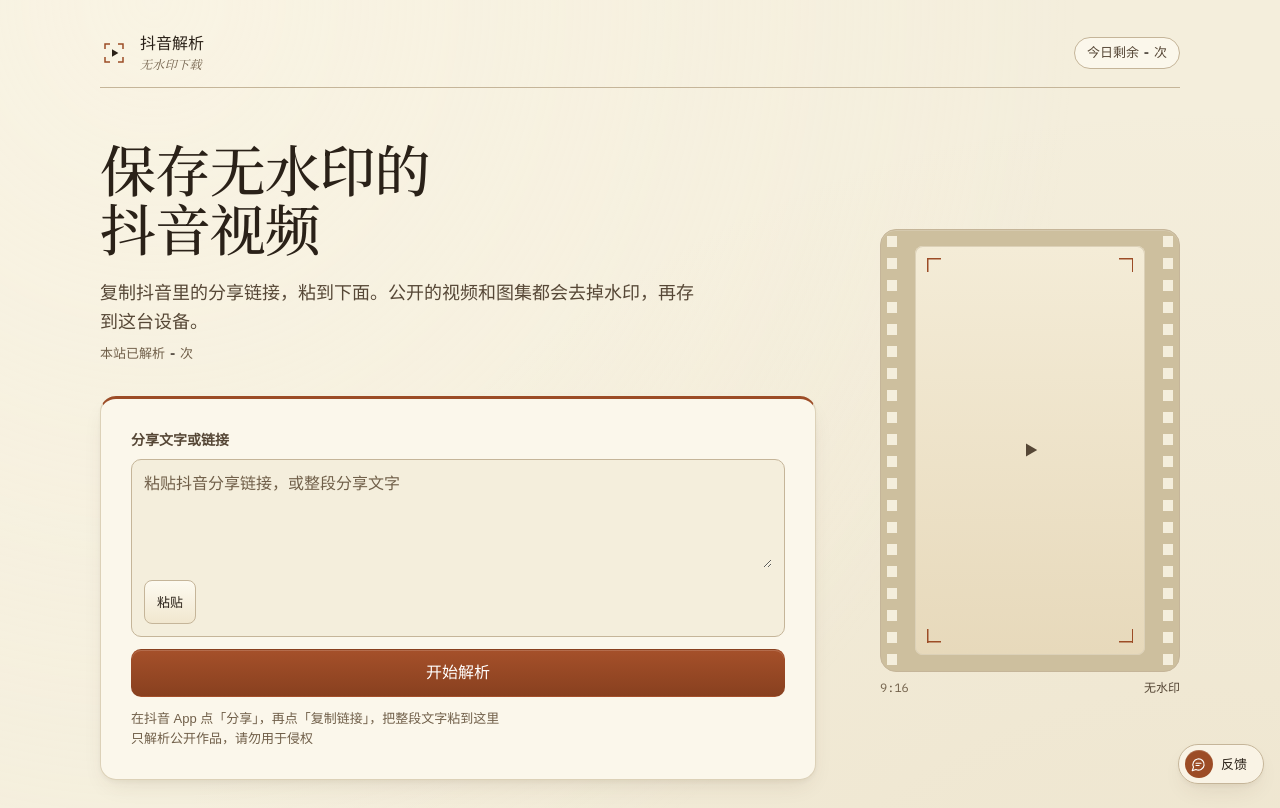
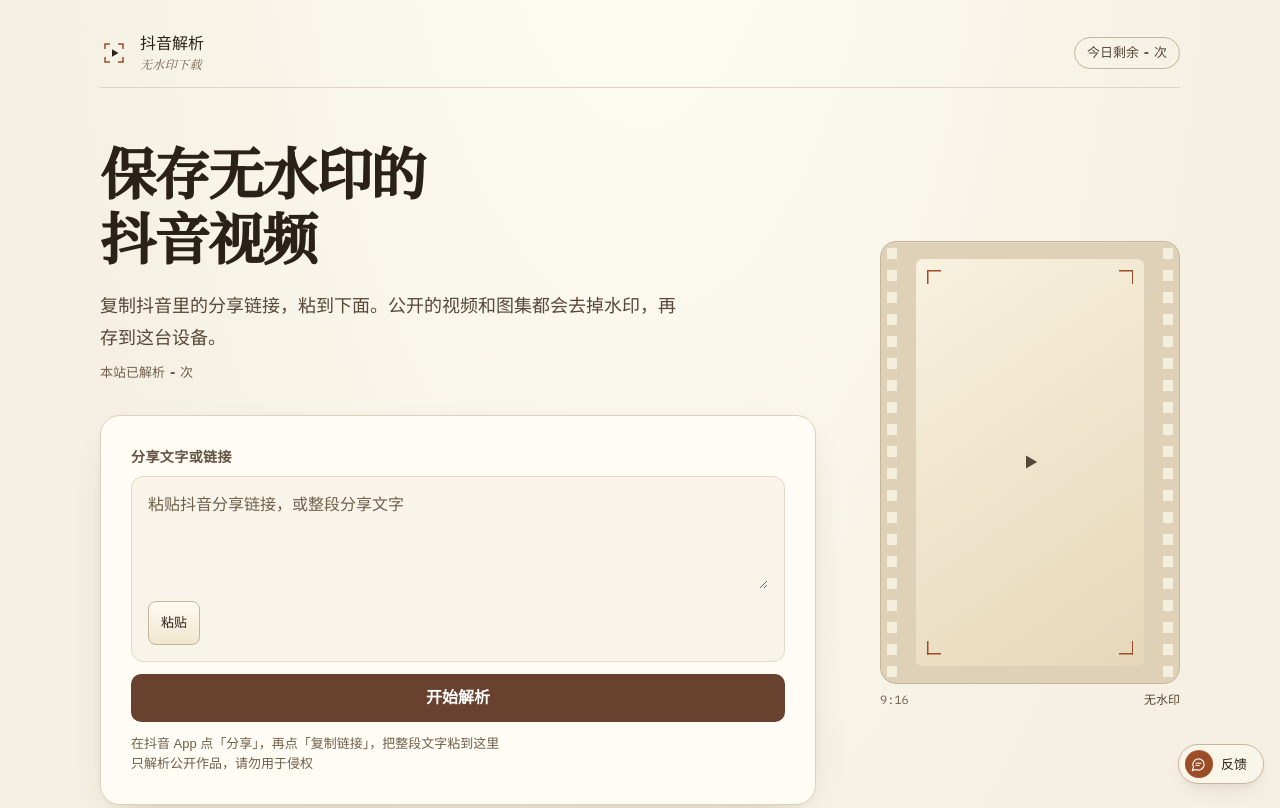
Before and after one commit to xiweiniboss-cmd/douyinqushuiyintest, a plain HTML site: page index.html in a window 1280 px wide. Shown: the top 808 px of the page. Drawn offline with Linux system fonts and the light colour scheme; no server answers.

Commit message:
优化纸张主题的视觉层次

```diff
--- a/jiexi.css
+++ b/jiexi.css
@@ -1306,3 +1306,18 @@ body {
 
 .jx-copy h1 { font-style: oblique 8deg; }
 .jx-brand-sub { font-family: "Songti SC", "STSong", "Noto Serif SC", "Noto Serif CJK SC", Georgia, serif; font-style: italic; letter-spacing: .03em; }
+
+/* 更轻的纸面层次，让输入区成为页面的视觉焦点。 */
+body { background-color: #f5f0e3; background-image: radial-gradient(ellipse at 50% -20%, #fffdf5, transparent 65%); }
+.jx-top { border-bottom-color: #ded4c1; }
+.jx-mark { color: #8d4d32; }
+.jx-copy h1 { font-style: normal; font-weight: 600; letter-spacing: -.035em; line-height: 1.16; }
+.jx-sub { max-width: 32em; line-height: 1.8; }
+.jx-work { border: 1px solid #ddd1bc; border-top: 1px solid #ddd1bc; border-radius: 20px; background: #fffcf5; box-shadow: 0 18px 45px -24px rgba(76, 51, 27, .3), 0 2px 8px rgba(76, 51, 27, .04); }
+.jx-work .jx-field { background: #f8f4ea; border-color: #e4dac9; border-radius: 12px; padding: 16px; }
+.jx-work .jx-input-label { color: #655443; letter-spacing: .03em; }
+.jx-work .btn:not(.ghost):not(:disabled) { background: #68422e; border-radius: 10px; box-shadow: none; font-weight: 600; }
+.jx-work .btn:not(.ghost):hover:not(:disabled) { background: #4e3021; }
+.jx-strip { background: #ded1b8; }
+.jx-still { background: linear-gradient(145deg, #f8f1df, #e6d7b9); }
+.jx-quota { background: transparent; }
```
